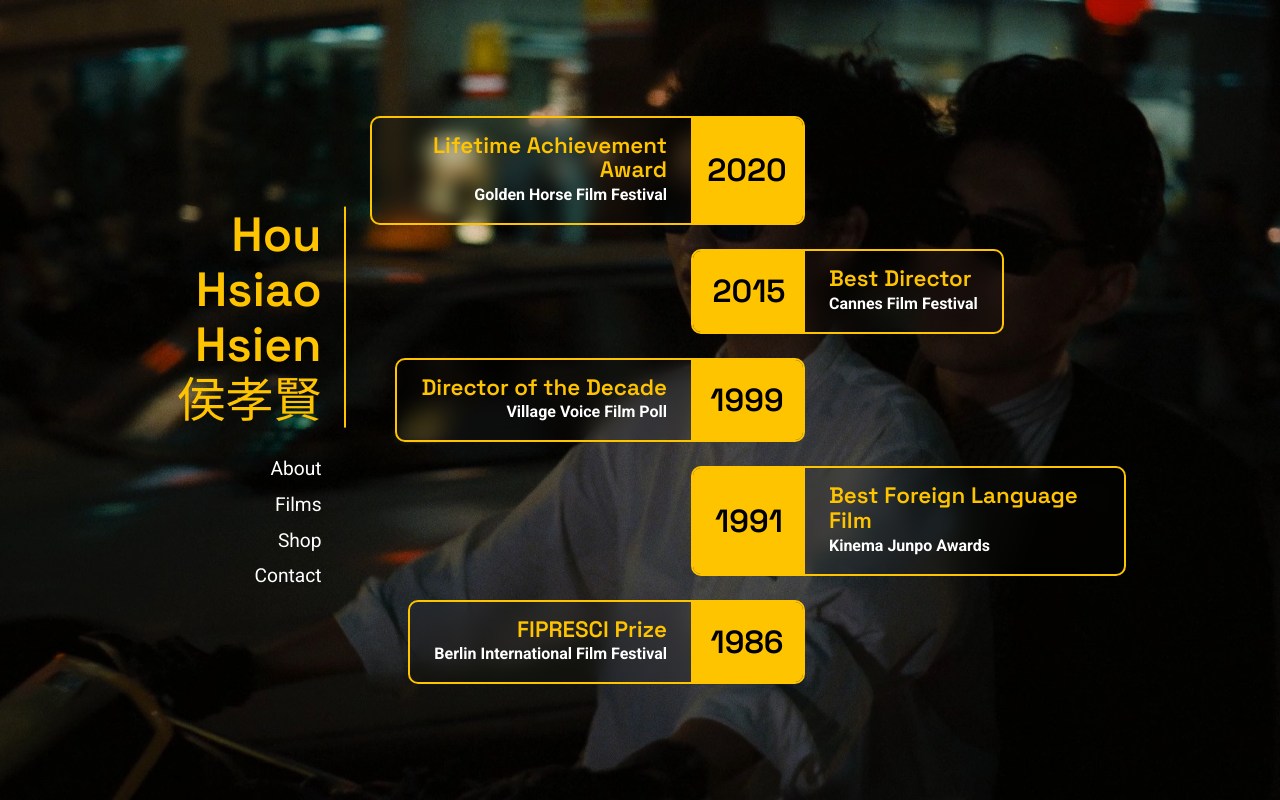
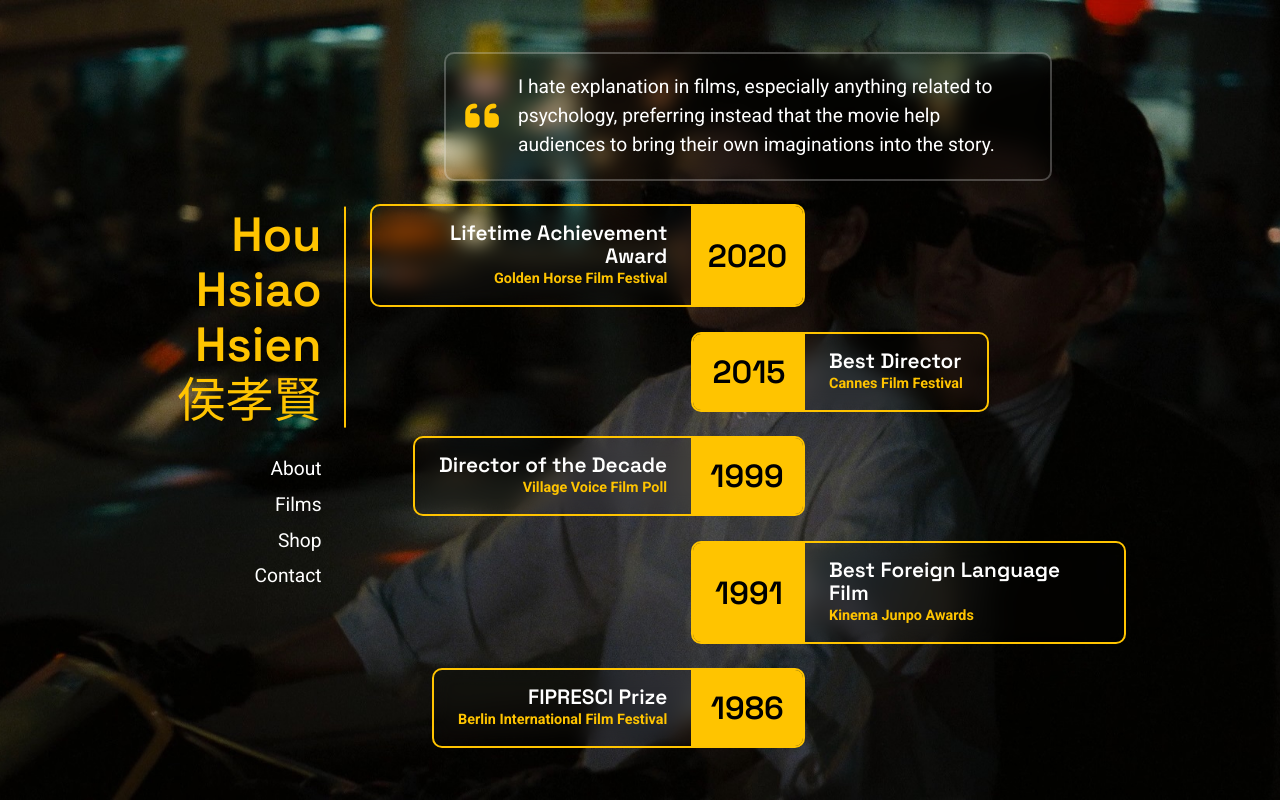
Before and after one commit to johntobindev/hou-hsiao-hsien, a plain HTML site: page index.html in a window 1280 px wide. Drawn offline with Linux system fonts and the light colour scheme.

Commit message:
Add home page quote

```diff
--- a/index.html
+++ b/index.html
@@ -14,6 +14,7 @@
   <link rel="preconnect" href="https://fonts.googleapis.com">
   <link rel="preconnect" href="https://fonts.gstatic.com" crossorigin>
   <link href="https://fonts.googleapis.com/css2?family=Roboto:wght@400;700&family=Space+Grotesk:wght@600&display=swap" rel="stylesheet">
+  <script src="https://kit.fontawesome.com/4f2cf636a7.js" crossorigin="anonymous"></script>
 
   <!-- Scripts -->
   <script src="./scripts/main.js"></script>
@@ -42,7 +43,11 @@
         </nav>
       </header>
 
-      <main class="main">
+      <div class="main">
+        <div class="quote">
+          <i class="fa fa-quote-left"></i>
+          <p>I hate explanation in films, especially anything related to psychology, preferring instead that the movie help audiences to bring their own imaginations into the story.</p>
+        </div>
         <div id="awards"></div>
       </main>
   </div>
--- a/styles/index.css
+++ b/styles/index.css
@@ -1,3 +1,37 @@
+.quote {
+  display: flex;
+  max-width: 38rem;
+  font-size: 1.2em;
+  backdrop-filter: blur(10px);
+  padding: 1em 1em;
+  border-radius: 10px;
+  border: 2px solid rgba(255, 255, 255, 0.25);
+  margin: 0 auto 1.5rem;
+  align-items: center;
+  transform: translateY(2rem) scale(0.8);
+  animation: appear ease 500ms 1 forwards;
+  animation-delay: 500ms;
+  opacity: 0;
+}
+
+@media screen and (max-width: 45rem) {
+  .quote {
+    max-width: none;
+    margin-bottom: 0.5rem;
+    animation-delay: 0ms;
+  }
+}
+
+.quote i {
+  font-size: 2em;
+  color: rgba(255, 255, 255, 0.25);
+  color: var(--color-secondary);
+}
+
+.quote p {
+  margin: 0 0 0 1em;
+}
+
 #awards {
   display: flex;
   flex-direction: column;
@@ -5,12 +39,9 @@
 }
 
 @keyframes appear {
-  0% {
-  }
-
   100% {
     opacity: 1;
-    transform: translateY(0);
+    transform: translateY(0) scale(1);
   }
 }
 
@@ -22,7 +53,7 @@
   backdrop-filter: blur(10px);
   animation: appear ease 500ms 1 forwards;
   opacity: 0;
-  transform: translateY(2rem);
+  transform: translateY(2rem) scale(0.8);
   overflow: hidden;
 }
 
@@ -56,10 +87,25 @@
   }
 }
 
+.award:nth-child(1) {
+  animation-delay: 1000ms;
+}
+.award:nth-child(2) {
+  animation-delay: 1500ms;
+}
+.award:nth-child(3) {
+  animation-delay: 2000ms;
+}
+.award:nth-child(4) {
+  animation-delay: 2500ms;
+}
+.award:nth-child(5) {
+  animation-delay: 3000ms;
+}
+
 @media screen and (max-width: 45rem) {
   .award:not(:last-child) {
     margin-bottom: 0.5rem;
-  }
   }
 
   .award:nth-child(1) {
@@ -77,6 +123,7 @@
   .award:nth-child(5) {
     animation-delay: 2500ms;
   }
+}
 
 .award-section {
   flex: 1;
@@ -88,15 +135,15 @@
 }
 
 .award-title {
-  font-size: 1.4em;
-  font-weight: 600;
-  color: var(--color-secondary);
+  font-size: 1.3em;
   font-family: Space Grotesk;
   line-height: 1.1;
 }
 
 .award-awarder {
+  font-size: 0.9em;
   font-weight: 600;
+  color: var(--color-secondary);
 }
 
 .award-year {
```
Lines whose indentation alone changed are shown as unchanged.
